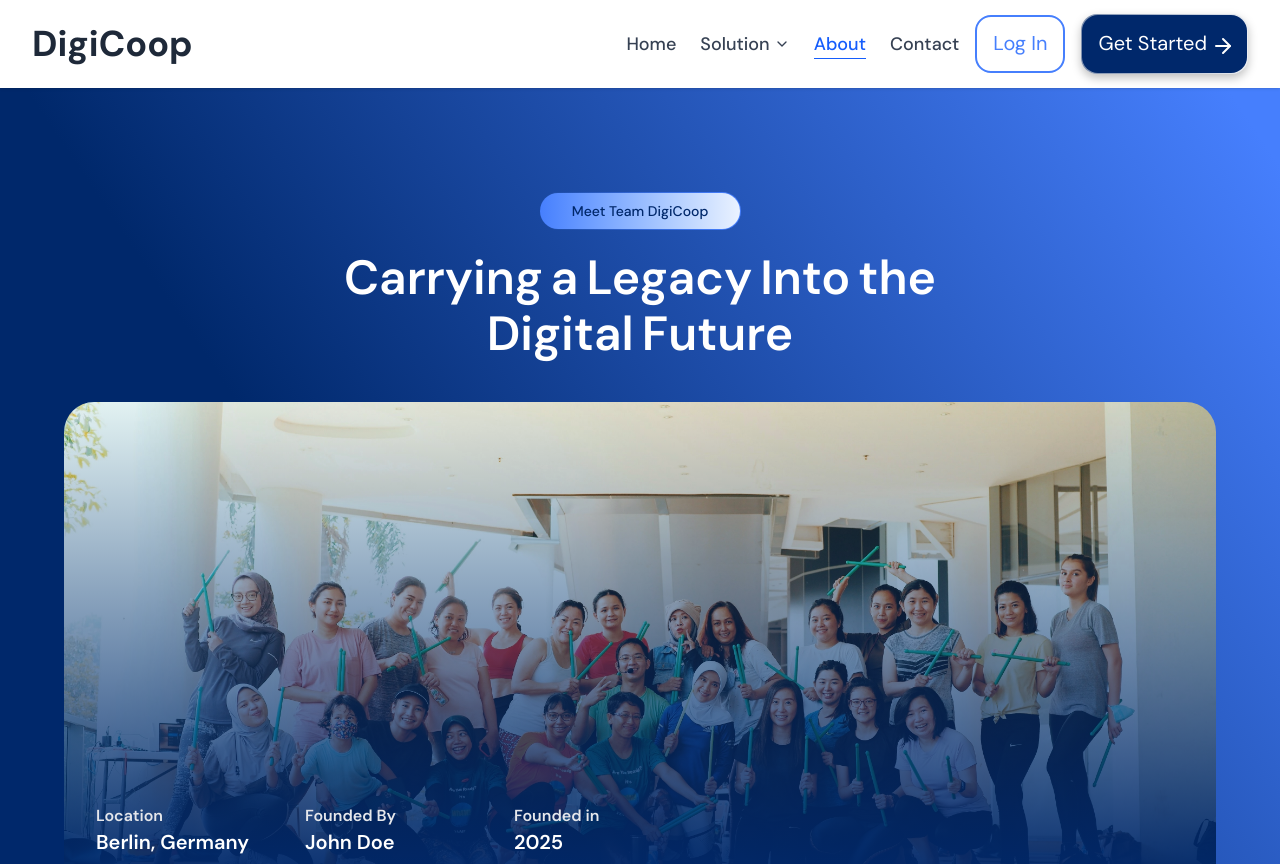
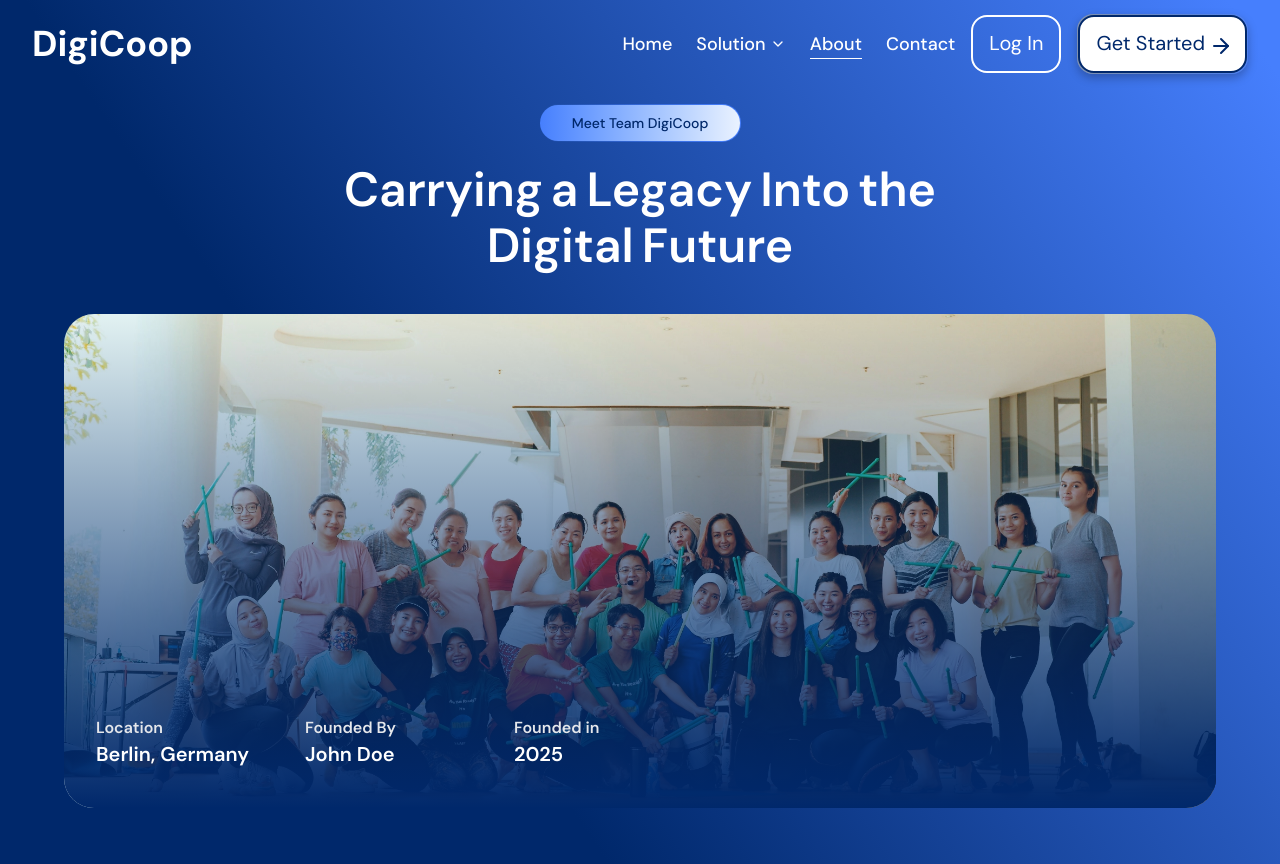
Before and after one commit to Auricmondal/Digicoop, a React (Vite) app in the folder client/: page /about in a window 1280 px wide. Shown: the top 864 px of the page. Built offline with nearby package versions, Linux system fonts and the light colour scheme.

Commit message:
fix/transparent-navbar 28.08.2025 12:10AM added navbar transparency
ok fine

```diff
--- a/client/src/components/shared/BrandLogo.jsx
+++ b/client/src/components/shared/BrandLogo.jsx
@@ -1,13 +1,16 @@
 import React from 'react'
-import { Link } from 'react-router-dom'
+import { Link, useLocation } from 'react-router-dom'
 
 const BrandLogo = ({ path }) => {
+  const location = useLocation();
   return (
     <Link
       className="flex items-center cursor-pointer"
       to={path}
     >
-      <h3 className="text-4xl font-bold text-gray-800 hover:text-blue-600 transition-colors duration-200">
+      <h3 className={`text-4xl font-bold hover:text-blue-600 transition-colors duration-200
+        ${location.pathname === "/" ? "text-gray-800" : "text-white"}
+      `}>
         DigiCoop
       </h3>
     </Link>
--- a/client/src/components/shared/Navbar.jsx
+++ b/client/src/components/shared/Navbar.jsx
@@ -3,14 +3,17 @@ import useIsMobile from "../../hooks/useResize";
 import MobileMenu from "../ui/nav/MobileMenu";
 import MenuButton from "../ui/nav/MenuButton";
 import DesktopMenu from "../ui/nav/DesktopMenu";
-import { useNavigate } from "react-router-dom";
+import { useLocation, useNavigate } from "react-router-dom";
 import BrandLogo from "./BrandLogo";
+import useScrollPosition from "../../hooks/useScrollPosition";
 
 function Navbar() {
   const isMobile = useIsMobile();
   const [isMobileMenuOpen, setIsMobileMenuOpen] = useState(isMobile);
   const [isSolutionDropdownOpen, setIsSolutionDropdownOpen] = useState(false);
   const navigate = useNavigate();
+  const scrolled = useScrollPosition(50);
+  const location = useLocation();
 
   const handleNavigation = (path) => {
     navigate(path);
@@ -34,7 +37,10 @@ function Navbar() {
   ];
 
   return (
-    <header id="navbar" className="bg-white shadow-sm sticky top-0 z-40 py-3 text-lg ">
+    <header id="navbar" className={`w-full top-0 z-40 py-3 text-lg duration-300 transform ease-in-out
+      ${scrolled ? location.pathname.startsWith('/about') ? `bg-primary shadow-sm` : `bg-white shadow-sm` : "bg-transparent text-white"}
+      ${location.pathname === "/" ? "sticky" : "fixed"}
+    `}>
       <div className="mx-auto px-4 sm:px-6 lg:px-8">
         <div className="flex justify-between items-center h-16">
           {/* Logo */}
--- a/client/src/components/ui/Buttons.jsx
+++ b/client/src/components/ui/Buttons.jsx
@@ -49,7 +49,7 @@ export function ButtonFlippedReveal({
 }
 
 export function ButtonOutlineHoverSolid({
-  className,
+  className='border-dark-tint text-dark-tint hover:text-white hover:bg-dark-tint',
   children,
   onClick,
   ...props
@@ -57,7 +57,7 @@ export function ButtonOutlineHoverSolid({
   return (
     <button
       onClick={onClick}
-      className={`border-2 border-dark-tint text-dark-tint hover:text-white hover:bg-dark-tint ${className} bg-transparent text-[15px] md:text-[20px]`}
+      className={`border-2 ${className} bg-transparent text-[15px] md:text-[20px]`}
       {...props}
     >
       {children}
--- a/client/src/components/ui/nav/DesktopMenu.jsx
+++ b/client/src/components/ui/nav/DesktopMenu.jsx
@@ -8,8 +8,8 @@ const DesktopMenu = ({ solutionItems, handleNavigation }) => {
   const navbarRef = React.useRef(null);
   const location = useLocation();
 
-  const activeClass = "text-blue-600 font-medium";
-  const inactiveClass = "text-gray-700 hover:text-blue-600 font-medium";
+  const activeClass = location.pathname === "/" ? "text-blue-600 font-medium" : "text-white hover:text-gray-600 font-medium";
+  const inactiveClass = location.pathname === "/" ? "text-gray-700 hover:text-blue-600 font-medium" : "text-white hover:text-gray-600 font-medium";
 
   return (
     <nav
@@ -19,7 +19,9 @@ const DesktopMenu = ({ solutionItems, handleNavigation }) => {
     >
       <NavLink
         onClick={() => handleNavigation("/")}
-        className={`hover:text-blue-600 transition-colors duration-200 px-2 py-1 rounded-md ${location.pathname === "/" ? activeClass : inactiveClass}`}
+        className={`transition-colors duration-200 px-2 py-1 rounded-md ${
+          location.pathname === "/" ? activeClass : inactiveClass
+        }`}
         isActive={location.pathname === "/"}
       >
         Home
@@ -28,7 +30,11 @@ const DesktopMenu = ({ solutionItems, handleNavigation }) => {
       <div className="group relative">
         <NavLink
           toggle={true}
-          className={`hover:text-blue-600 transition-colors duration-200 px-2 py-1 rounded-md ${location.pathname.startsWith("/solutions") ? activeClass : inactiveClass}`}
+          className={`transition-colors duration-200 px-2 py-1 rounded-md ${
+            location.pathname.startsWith("/solutions")
+              ? activeClass
+              : inactiveClass
+          }`}
           isActive={location.pathname.startsWith("/solutions")}
         >
           Solution
@@ -43,7 +49,7 @@ const DesktopMenu = ({ solutionItems, handleNavigation }) => {
                   `/solutions/${item.toLowerCase().replace(" ", "-")}`
                 )
               }
-              className="w-full text-left block px-4 py-2 text-sm text-gray-700 hover:bg-blue-50 hover:text-blue-600 transition-colors duration-150"
+              className="w-full text-left block px-4 py-2 text-sm text-gray-700 hover:bg-blue-50 transition-colors duration-150"
             >
               {item}
             </button>
@@ -53,7 +59,9 @@ const DesktopMenu = ({ solutionItems, handleNavigation }) => {
 
       <NavLink
         onClick={() => handleNavigation("/about")}
-        className={`hover:text-blue-600 transition-colors duration-200 px-2 py-1 rounded-md ${location.pathname.startsWith("/about") ? activeClass : inactiveClass}`}
+        className={`transition-colors duration-200 px-2 py-1 rounded-md ${
+          location.pathname.startsWith("/about") ? activeClass : inactiveClass
+        }`}
         isActive={location.pathname.startsWith("/about")}
       >
         About
@@ -61,7 +69,11 @@ const DesktopMenu = ({ solutionItems, handleNavigation }) => {
 
       <NavLink
         onClick={() => handleNavigation("/about/#contact")}
-        className={`hover:text-blue-600 transition-colors duration-200 px-2 py-1 rounded-md ${location.pathname.startsWith("/about/#contact") ? activeClass : inactiveClass}`}
+        className={`transition-colors duration-200 px-2 py-1 rounded-md ${
+          location.pathname.startsWith("/about/#contact")
+            ? activeClass
+            : inactiveClass
+        }`}
         isActive={location.pathname.startsWith("/about/#contact")}
       >
         Contact
@@ -70,7 +82,11 @@ const DesktopMenu = ({ solutionItems, handleNavigation }) => {
       <div className="hidden md:flex items-center space-x-4">
         <ButtonOutlineHoverSolid
           onClick={() => handleNavigation("/login")}
-          className={"h-[58px] rounded-2xl px-4 text-center"}
+          className={`h-[58px] rounded-2xl px-4 text-center ${
+            location.pathname.startsWith("/about")
+              ? "border-white text-white"
+              : "border-dark-tint text-dark-tint"
+          } hover:text-white hover:bg-dark-tint`}
         >
           Log In
         </ButtonOutlineHoverSolid>
@@ -80,9 +96,13 @@ const DesktopMenu = ({ solutionItems, handleNavigation }) => {
           hoverIcon={
             <ArrowUpRight className="text-primary bg-white rounded-full" />
           }
-          className={
-            "bg-primary text-white rounded-2xl py-5 px-4 h-[58px] flex gap-1 items-center justify-center"
-          }
+          className={`rounded-2xl py-5 px-4 h-[58px] border-[2px] flex gap-1 items-center justify-center
+            ${
+              location.pathname.startsWith("/about")
+                ? "bg-white text-primary"
+                : "bg-tint text-white"
+            }
+            `}
         >
           Get Started
         </ButtonFlippedReveal>
--- /dev/null
+++ b/client/src/hooks/useScrollPosition.jsx
@@ -0,0 +1,18 @@
+import { useEffect, useState } from "react";
+
+export default function useScrollPosition(threshold = 50) {
+  const [scrolled, setScrolled] = useState(false);
+
+  useEffect(() => {
+    const handleScroll = () => {
+      setScrolled(window.scrollY > threshold);
+    };
+
+    handleScroll();
+
+    window.addEventListener("scroll", handleScroll);
+    return () => window.removeEventListener("scroll", handleScroll);
+  }, [threshold]);
+
+  return scrolled;
+}
```
